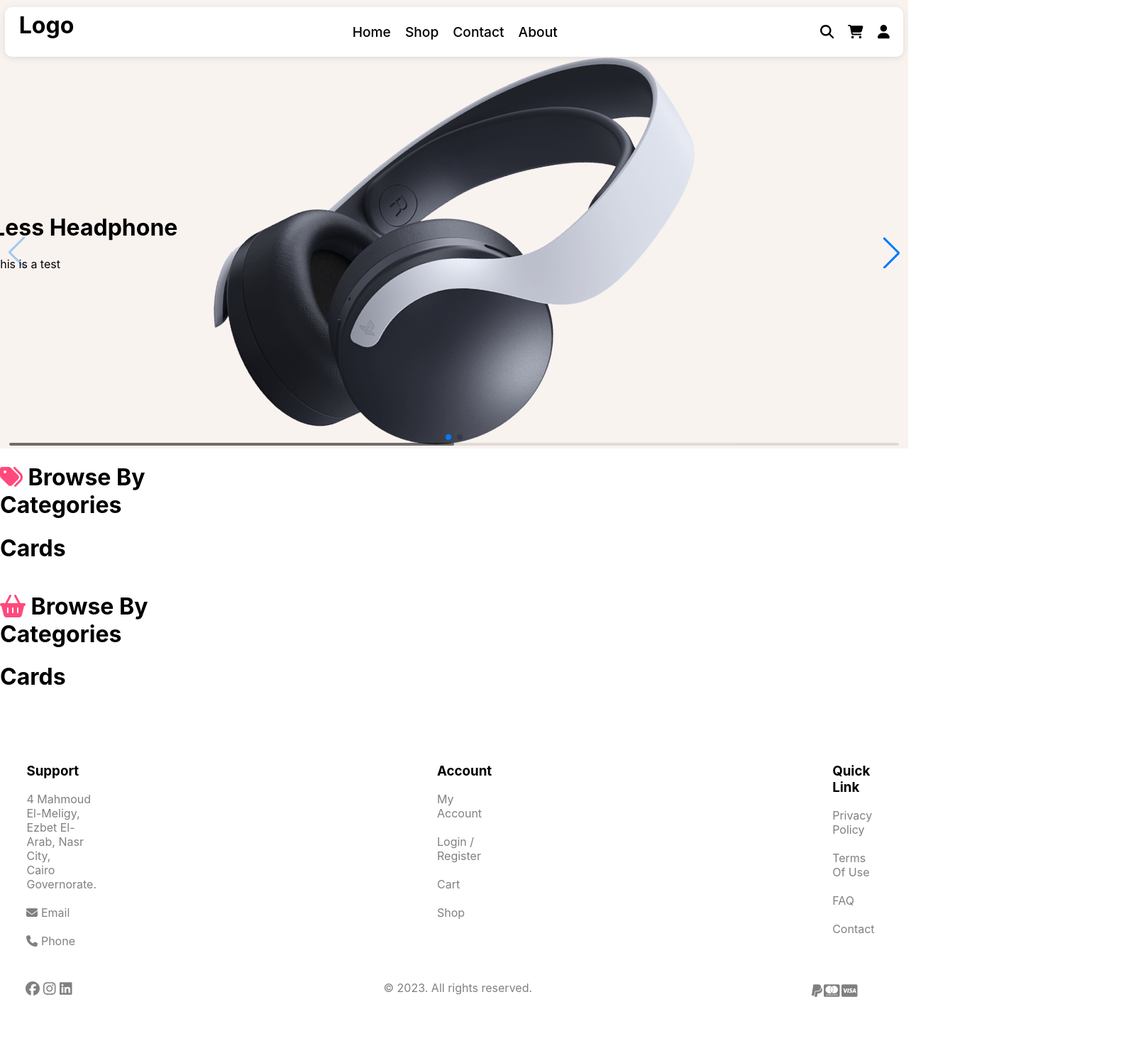
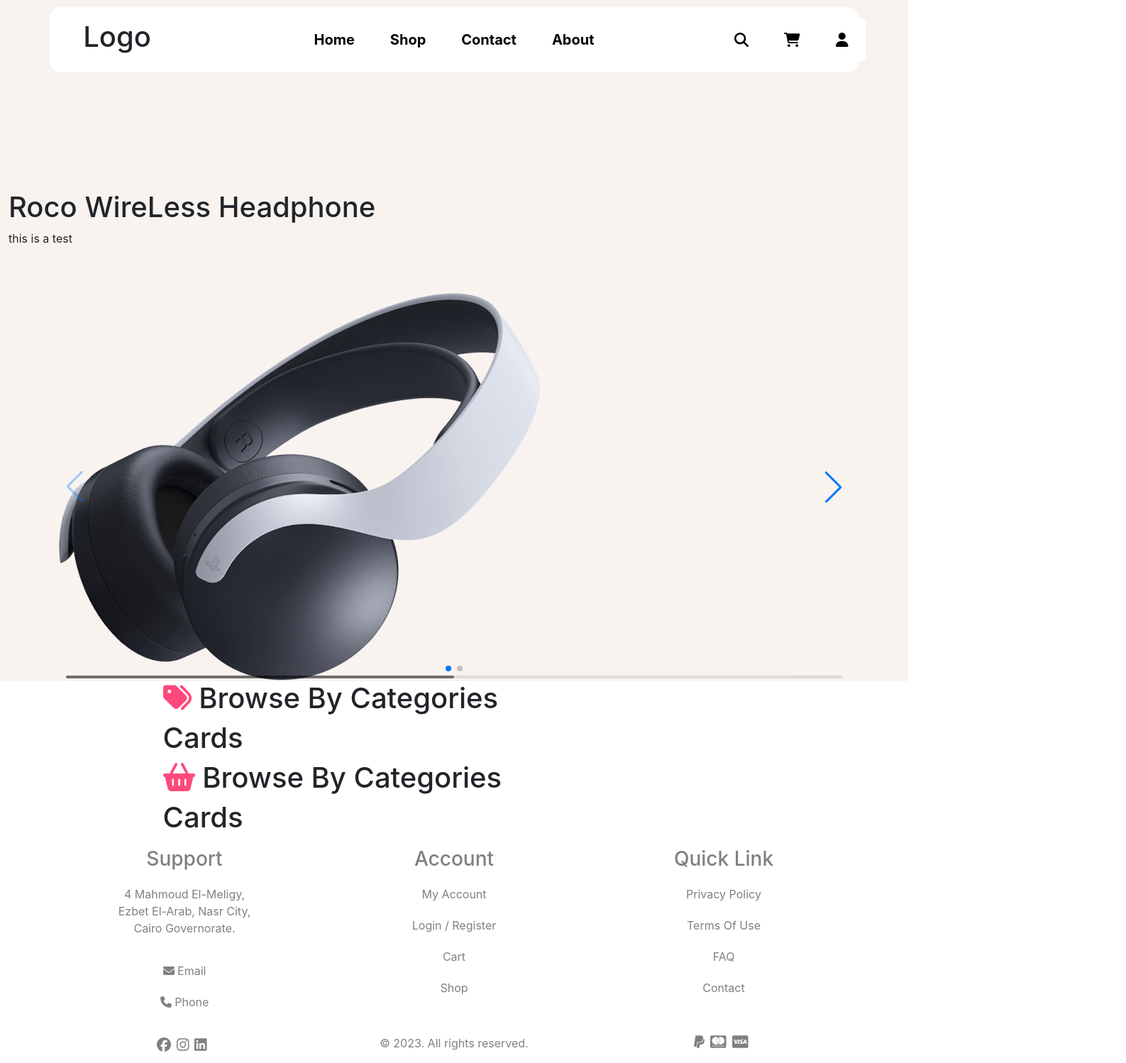
Before and after one commit to kmatej090/Ecommerce, a React (Create React App) app: page / in a window 1280 px wide. Shown: the whole page at 71% size, 1587 px wide, since content can reach past the window. Before the commit the page ends 1426 px from the top, so only its background shows below. Built offline with nearby package versions, Linux system fonts and the light colour scheme.

Commit message:
Styling Remake
Switched to using bootstrap

```diff
--- /dev/null
+++ b/old css/App.css
@@ -0,0 +1,67 @@
+.App {
+  padding: 0;
+  margin: 0;
+  background-color: #f9f3f0;
+}
+
+.main-navbar {
+  padding-top: 10px;
+  position: sticky;
+  top: 0;
+  z-index: 99999999999999999999999999999;
+}
+
+.main-carousel {
+  position: relative;
+  width: 100%;
+  text-align: center;
+}
+.main-carousel-content {
+  overflow: hidden;
+  z-index: 1000;
+  position: absolute;
+  top: 200px;
+  right: 600px;
+  width: 100%;
+  pointer-events: none;
+  animation: 1000ms ease-in-out 0s normal none 1;
+}
+
+.main-carousel-content span {
+  display: block;
+  animation: reveal 1.5s cubic-bezier(0.77, 0, 0.175, 1) 0.5s;
+}
+@keyframes reveal {
+  0% {
+    transform: translate(0, 100%);
+  }
+  100% {
+    transform: translate(0, 0);
+  }
+}
+
+.content {
+  background: white;
+  display: flex;
+  flex-direction: column;
+  align-items: center;
+  width: 100%;
+}
+
+.content-browse {
+  margin-right: 900px;
+}
+.content-items {
+  margin-right: 900px;
+}
+
+.main-footer {
+  background: white;
+  display: flex;
+  flex-direction: column;
+  align-items: center;
+  width: 100%;
+}
+.main-footer-content {
+  margin-right: 50px;
+}
--- /dev/null
+++ b/old css/Navbar.css
@@ -0,0 +1,76 @@
+.navbar {
+  display: flex;
+  align-items: center;
+  justify-content: center;
+  width: fit-content;
+  margin: auto;
+  padding: 0 20px;
+  height: 70px;
+  column-gap: 300px;
+
+  box-shadow: 0 2px 10px 0 rgba(0, 0, 0, 0.1);
+  background-color: white;
+  border-radius: 10px;
+}
+
+.navbar .nav-logo {
+  width: 100px;
+  height: 100px;
+  margin-right: 20px;
+}
+
+.navbar .nav-logo img {
+  width: 100%;
+  height: 100%;
+  object-fit: cover;
+}
+
+.navbar .nav-links {
+  display: flex;
+  align-items: center;
+  justify-content: space-between;
+}
+
+.navbar .nav-links ul {
+  display: flex;
+  align-items: center;
+  justify-content: space-between;
+  width: 100%;
+  list-style: none;
+}
+
+.navbar .nav-links ul li {
+  margin: 0 10px;
+}
+
+.navbar .nav-links ul li a {
+  text-decoration: none;
+  color: black;
+  font-size: 1.2rem;
+  font-weight: 500;
+  transition: all 0.3s ease;
+}
+
+.navbar .nav-links ul li a:hover {
+  color: #007aff;
+  text-decoration: underline;
+}
+
+.navbar .nav-icons ul {
+  display: flex;
+  width: 100%;
+  list-style: none;
+}
+
+.navbar .nav-icons ul li a {
+  text-decoration: none;
+  color: black;
+  font-size: 1.2rem;
+  text-align: center;
+  font-weight: 500;
+  margin-left: 20px;
+}
+.navbar .nav-icons ul li a :hover {
+  color: #007aff;
+  transition: all 0.3s ease;
+}
--- a/src/App.css
+++ b/src/App.css
@@ -1,67 +1,27 @@
-.App {
-  padding: 0;
-  margin: 0;
+.main-navbar {
+  padding-top: 10px;
+  position: fixed;
+  top: 0;
+  left: 50%;
+  transform: translate(-50%);
+  z-index: 9999999999;
+}
+.top-buffer {
+  padding-top: 120px;
+}
+
+.carousel-bg {
   background-color: #f9f3f0;
 }
-
-.main-navbar {
-  padding-top: 10px;
-  position: sticky;
-  top: 0;
-  z-index: 99999999999999999999999999999;
-}
-
-.main-carousel {
-  position: relative;
-  width: 100%;
-  text-align: center;
-}
-.main-carousel-content {
-  overflow: hidden;
-  z-index: 1000;
-  position: absolute;
-  top: 200px;
-  right: 600px;
-  width: 100%;
-  pointer-events: none;
-  animation: 1000ms ease-in-out 0s normal none 1;
-}
-
-.main-carousel-content span {
-  display: block;
-  animation: reveal 1.5s cubic-bezier(0.77, 0, 0.175, 1) 0.5s;
-}
-@keyframes reveal {
-  0% {
-    transform: translate(0, 100%);
-  }
-  100% {
-    transform: translate(0, 0);
-  }
-}
-
-.content {
-  background: white;
-  display: flex;
-  flex-direction: column;
-  align-items: center;
-  width: 100%;
+.test {
+  background-color: #f9f3f0;
+  padding-bottom: 100px;
 }
 
 .content-browse {
-  margin-right: 900px;
-}
-.content-items {
-  margin-right: 900px;
+  padding-left: 17vw;
 }
 
-.main-footer {
-  background: white;
-  display: flex;
-  flex-direction: column;
-  align-items: center;
-  width: 100%;
+.content-items {
+  padding-left: 17vw;
 }
-.main-footer-content {
-  margin-right: 50px;
-}
--- a/src/App.js
+++ b/src/App.js
@@ -1,4 +1,5 @@
 import "./App.css";
+
 import Navbar from "./components/nav/Navbar";
 import Footer from "./components/Foot/Footer";
 import Carousel from "./components/carousel/carousel";
@@ -40,19 +41,22 @@
       <header>{/* Place the header content here */}</header>
 
       {/* Main section */}
-      <div className="main">
-        <div className="main-navbar">
+      <div className="container-fluid">
+        <div className="main-navbar w-100">
           <Navbar />
         </div>
+        <div className="row test"></div>
 
-        <div className="main-carousel">
-          <div className="main-carousel-content">
-            <span>
+        <div className="main-carousel row top-buffer carousel-bg">
+          <div className="main-carousel-content col my-5">
+            <span className="col">
               <h1>{itemheader[activeIndex]}</h1>
               <p>this is a test</p>
             </span>
           </div>
-          <Carousel />
+          <div className="col">
+            <Carousel />
+          </div>
         </div>
         <div className="content">
           <div className="content-browse">
@@ -74,12 +78,11 @@
             </div>
           </div>
         </div>
-      </div>
-
-      {/* Footer section */}
-      <div className="main-footer">
-        <div className="main-footer-content">
-          <Footer />
+        {/* Footer section */}
+        <div className="main-footer">
+          <div className="main-footer-content">
+            <Footer />
+          </div>
         </div>
       </div>
     </div>
--- a/src/components/Foot/Footer.css
+++ b/src/components/Foot/Footer.css
@@ -1,71 +1,28 @@
-.footer-up {
-  display: flex;
-  align-items: top;
-  justify-content: space-between;
-  padding-top: 50px;
-  width: 100%;
+.footer h3 {
   color: gray;
-}
-.footer-up-contanet {
-  width: 100%;
-  margin: 10px 220px;
+  margin-bottom: 20px;
 }
 
-.footer-up-contanet ul {
-  list-style: none;
-}
-
-.footer-up-contanet ul li {
-  margin: 20px 0px;
-}
-.footer-up-contanet ul li h3 {
-  color: black;
-}
-.footer-up-contanet ul li a {
+.footer a {
   text-decoration: none;
   color: gray;
 }
 
-.footer-down {
-  display: flex;
-  align-items: top;
-  justify-content: space-between;
-  width: 108%;
+.footer a:hover {
+  color: black;
 }
-.footer-down-contanet {
-  width: 100%;
-  margin: 0px 160px;
+
+.footer .col {
   color: gray;
 }
 
-.footer-down-contanet ul {
-  list-style: none;
+.footer .list-group-item {
+  float: left;
+  border: 0 !important;
+  margin: 0px;
+  padding: 10px 20px;
 }
 
-.footer-down-contanet ul li {
-  margin: 20px 0px;
-}
-
-.footer-down-contanet ul li a {
-  text-decoration: none;
-}
-
-.footer-down-contanet-social {
-  font-size: 20px;
-  display: flex;
-  justify-content: space-between;
-  padding: 15px 99px;
-  width: 23%;
-}
-
-.footer-down-contanet-social a {
+.footer p {
   color: gray;
 }
-
-.footer-down-contanet-cc {
-  font-size: 20px;
-  display: flex;
-  justify-content: space-between;
-  padding: 20px 0px;
-  width: 23%;
-}
--- a/src/components/Foot/Footer.js
+++ b/src/components/Foot/Footer.js
@@ -12,11 +12,12 @@
 
 function Footer() {
   return (
-    <div className="footer">
-      <div className="footer-up">
-        <div className="footer-up-contanet">
-          <ul>
-            <li>
+    <div class="container text-center bg-white">
+      <div className="footer d-grid gap-4">
+        <div className="row">
+          <div class="col">
+            <ul className="list-group">
+              <li className="list-group-item">
                 <h3>Support</h3>
                 <p>
                   4 Mahmoud El-Meligy,
@@ -24,76 +25,77 @@
                   <br /> Cairo Governorate.
                 </p>
               </li>
-            <li>
+              <li className="list-group-item">
                 <a href="mailto:example@domain.com">
                   <FontAwesomeIcon icon={faEnvelope} /> Email
                 </a>
               </li>
-            <li>
+              <li className="list-group-item">
                 <a href="tel:(+02) 24055739">
                   <FontAwesomeIcon icon={faPhone} /> Phone
                 </a>
               </li>
             </ul>
           </div>
-        <div className="footer-up-contanet">
-          <ul>
-            <li>
+          <div className="col">
+            <ul className="list-group">
+              <li className="list-group-item">
                 <h3>Account</h3>
                 <a href="#">My Account</a>
               </li>
-            <li>
+              <li className="list-group-item">
                 <a href="#">Login / Register</a>
               </li>
-            <li>
+              <li className="list-group-item">
                 <a href="#">Cart</a>
               </li>
-            <li>
+              <li className="list-group-item">
                 <a href="#">Shop</a>
               </li>
             </ul>
           </div>
-        <div className="footer-up-contanet">
-          <ul>
-            <li>
+          <div className="col">
+            <ul className="list-group">
+              <li className="list-group-item">
                 <h3>Quick Link</h3>
 
                 <a href="#">Privacy Policy</a>
               </li>
-            <li>
+              <li className="list-group-item">
                 <a href="#">Terms Of Use</a>
               </li>
-            <li>
+              <li className="list-group-item">
                 <a href="#">FAQ</a>
               </li>
-            <li>
+              <li className="list-group-item">
                 <a href="#">Contact</a>
               </li>
             </ul>
           </div>
         </div>
-      <div className="footer-down">
-        <div className="footer-down-contanet">
-          <div className="footer-down-contanet-social">
-            <a href="#">
+        <div className="row">
+          <div className="col">
+            <div className="d-flex justify-content-center fs-5">
+              <a className="me-2" href="#">
                 <FontAwesomeIcon icon={faFacebook} />
               </a>
-            <a href="#">
+              <a className="me-2" href="#">
                 <FontAwesomeIcon icon={faInstagram} />
               </a>
-            <a href="#">
+              <a className="me-2" href="#">
                 <FontAwesomeIcon icon={faLinkedin} />
               </a>
             </div>
           </div>
-        <div className="footer-down-contanet">
+          <div className="col">
             <p>© 2023. All rights reserved.</p>
           </div>
-        <div className="footer-down-contanet">
-          <div className="footer-down-contanet-cc">
-            <FontAwesomeIcon icon={faPaypal} />
-            <FontAwesomeIcon icon={faCcMastercard} />
-            <FontAwesomeIcon icon={faCcVisa} />
+          <div className="col">
+            <div className="d-flex justify-content-center fs-5">
+              <FontAwesomeIcon className="me-2" icon={faPaypal} />
+              <FontAwesomeIcon className="me-2" icon={faCcMastercard} />
+              <FontAwesomeIcon className="me-2" icon={faCcVisa} />
+            </div>
           </div>
         </div>
       </div>
--- a/src/components/carousel/carousel.js
+++ b/src/components/carousel/carousel.js
@@ -2,8 +2,13 @@
   const img1 = require("./product-38.png");
   const img2 = require("./product-39.png");
   return (
-    <>
-      <swiper-container navigation="true" pagination="true" scrollbar="true">
+    <div class="container">
+      <swiper-container
+        className="col"
+        navigation="true"
+        pagination="true"
+        scrollbar="true"
+      >
         <swiper-slide>
           <img src={img1} alt="product" />
         </swiper-slide>
@@ -12,7 +17,7 @@
         </swiper-slide>
         ...
       </swiper-container>
-    </>
+    </div>
   );
 }
 
--- a/src/components/nav/Navbar.css
+++ b/src/components/nav/Navbar.css
@@ -1,76 +1,20 @@
-.navbar {
-  display: flex;
-  align-items: center;
-  justify-content: center;
-  width: fit-content;
-  margin: auto;
-  padding: 0 20px;
-  height: 70px;
-  column-gap: 300px;
-
-  box-shadow: 0 2px 10px 0 rgba(0, 0, 0, 0.1);
-  background-color: white;
-  border-radius: 10px;
+.navbar ul.list-group:after {
+  clear: both;
+  display: block;
+  content: "";
 }
 
-.navbar .nav-logo {
-  width: 100px;
-  height: 100px;
-  margin-right: 20px;
+.navbar .list-group-item {
+  float: left;
+  border: 0 !important;
+  margin: 0px;
+  padding: 10px 20px;
 }
 
-.navbar .nav-logo img {
-  width: 100%;
-  height: 100%;
-  object-fit: cover;
-}
-
-.navbar .nav-links {
-  display: flex;
-  align-items: center;
-  justify-content: space-between;
-}
-
-.navbar .nav-links ul {
-  display: flex;
-  align-items: center;
-  justify-content: space-between;
-  width: 100%;
-  list-style: none;
-}
-
-.navbar .nav-links ul li {
-  margin: 0 10px;
-}
-
-.navbar .nav-links ul li a {
+.navbar a {
+  display: block;
+  padding: 5px;
   text-decoration: none;
   color: black;
-  font-size: 1.2rem;
-  font-weight: 500;
-  transition: all 0.3s ease;
+  font-weight: bold;
 }
-
-.navbar .nav-links ul li a:hover {
-  color: #007aff;
-  text-decoration: underline;
-}
-
-.navbar .nav-icons ul {
-  display: flex;
-  width: 100%;
-  list-style: none;
-}
-
-.navbar .nav-icons ul li a {
-  text-decoration: none;
-  color: black;
-  font-size: 1.2rem;
-  text-align: center;
-  font-weight: 500;
-  margin-left: 20px;
-}
-.navbar .nav-icons ul li a :hover {
-  color: #007aff;
-  transition: all 0.3s ease;
-}
--- a/src/components/nav/Navbar.js
+++ b/src/components/nav/Navbar.js
@@ -9,39 +9,40 @@
 
 function Navbar() {
   return (
-    <div className="navbar">
-      <div className="nav-logo">
+    <div class="container text-center bg-white rounded-4 py-2 fs-5">
+      <div class="navbar row justify-content-md-center">
+        <div class="col col-lg-2">
           <h1>Logo</h1>
         </div>
-      <div className="nav-links">
-        <ul>
-          <li>
+        <div class="col">
+          <ul class="list-group list-group-horizontal d-flex justify-content-center">
+            <li class="col-xs-3 list-group-item">
               <a href="#">Home</a>
             </li>
-          <li>
+            <li class="col-xs-3 list-group-item">
               <a href="#">Shop</a>
             </li>
-          <li>
+            <li class="col-xs-3 list-group-item">
               <a href="#">Contact</a>
             </li>
-          <li>
+            <li class="col-xs-3 list-group-item">
               <a href="#">About</a>
             </li>
           </ul>
         </div>
-      <div className="nav-icons">
-        <ul>
-          <li>
+        <div class="col col-lg-2">
+          <ul class="list-group list-group-horizontal d-flex justify-content-center">
+            <li class="col-xs-3 list-group-item">
               <a href="#">
                 <FontAwesomeIcon icon={faSearch} />
               </a>
             </li>
-          <li>
+            <li class="col-xs-3 list-group-item">
               <a href="#">
                 <FontAwesomeIcon icon={faShoppingCart} />
               </a>
             </li>
-          <li>
+            <li class="col-xs-3 list-group-item">
               <a href="#">
                 <FontAwesomeIcon icon={faUser} />
               </a>
@@ -49,6 +50,7 @@
           </ul>
         </div>
       </div>
+    </div>
   );
 }
 
```
Also changed, not shown: old css/Footer.css (added, +71 -0 lines), public/index.html (+7 -0 lines). Lines whose indentation alone changed are shown as unchanged.
